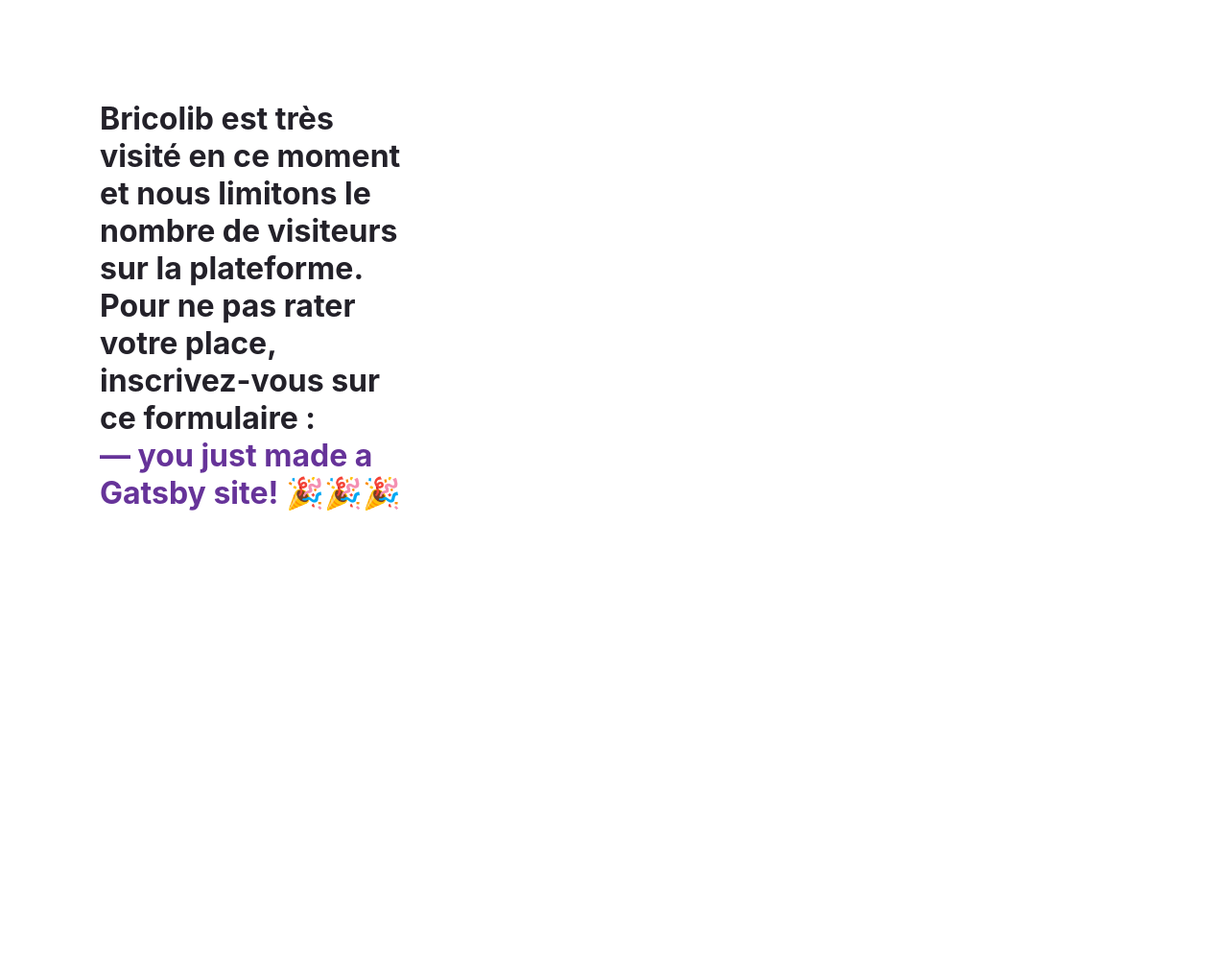
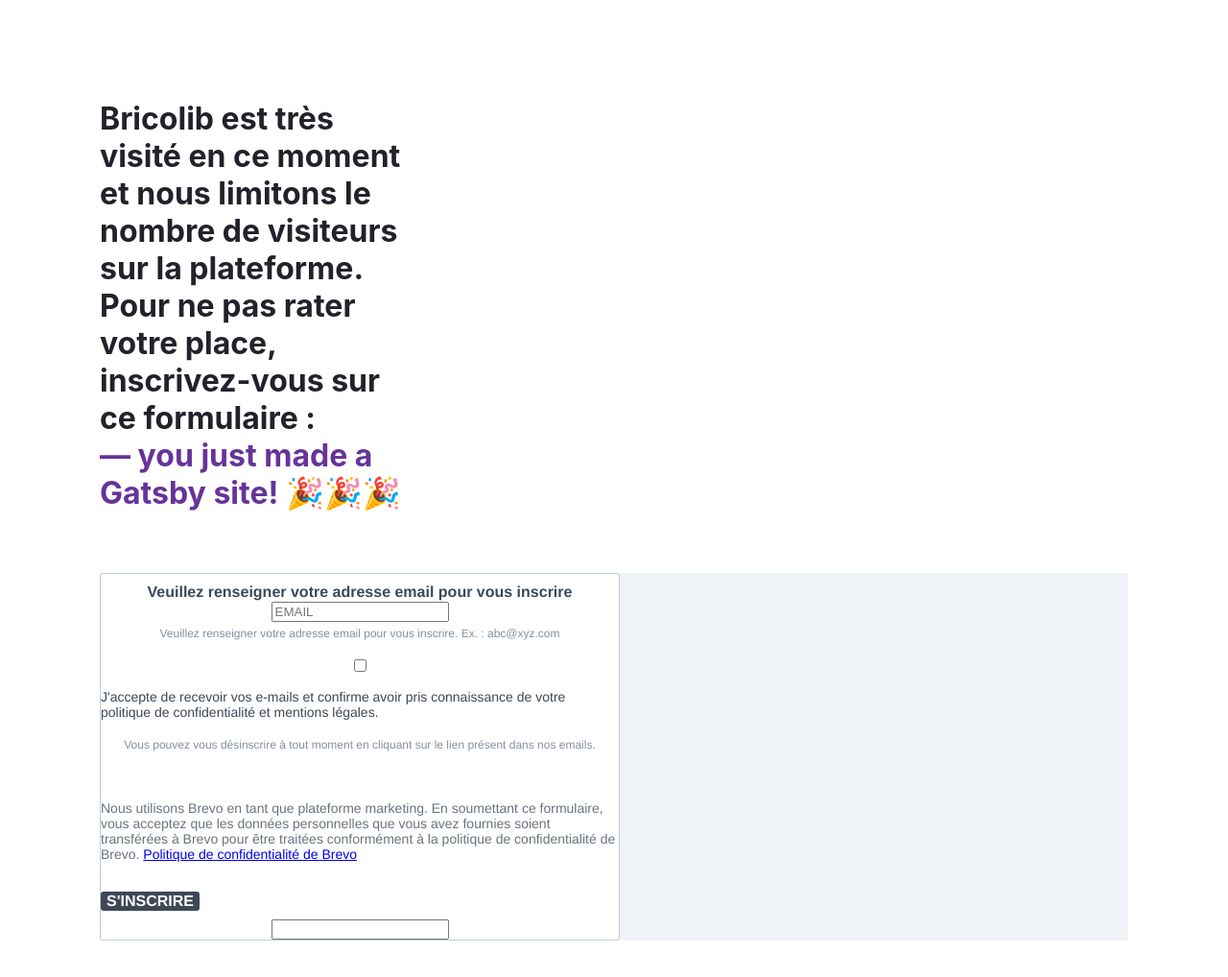
Before and after one commit to jblg56/waiting, a Gatsby site: page / in a window 1280 px wide. Shown: the whole page at 96% size. Before the commit the page ends 800 px from the top, so only its background shows below. Built offline with nearby package versions, Linux system fonts and the light colour scheme; Gatsby itself is replaced by a stand-in of ours.

Commit message:
Update index.js

```diff
--- a/src/pages/index.js
+++ b/src/pages/index.js
@@ -42,7 +42,85 @@
         <br />
         <span style={headingAccentStyles}>— you just made a Gatsby site! 🎉🎉🎉</span>
       </h1>
-      {/* Votre contenu HTML va ici */}
+      {/* Début du formulaire Brevo */}
+      <div class="sib-form" style={{ textAlign: "center", backgroundColor: "#EFF2F7" }}>
+        <div id="sib-form-container" class="sib-form-container">
+          <div
+            id="sib-container"
+            class="sib-container--large sib-container--vertical"
+            style={{ textAlign: "center", backgroundColor: "rgba(255,255,255,1)", maxWidth: "540px", borderRadius: "3px", borderWidth: "1px", borderColor: "#C0CCD9", borderStyle: "solid" }}
+          >
+            <form id="sib-form" method="POST" action="URL_DE_VOTRE_FORMULAIRE">
+              <div style={{ padding: "8px 0" }}>
+                <div class="sib-input sib-form-block">
+                  <div class="form__entry entry_block">
+                    <div class="form__label-row ">
+                      <label class="entry__label" style={{ fontWeight: 700, textAlign: "left", fontSize: "16px", fontFamily: "Helvetica, sans-serif", color: "#3c4858" }} for="EMAIL" data-required="*">
+                        Veuillez renseigner votre adresse email pour vous inscrire
+                      </label>
+
+                      <div class="entry__field">
+                        <input class="input" type="text" id="EMAIL" name="EMAIL" autocomplete="off" placeholder="EMAIL" data-required="true" required />
+                      </div>
+                    </div>
+
+                    <label class="entry__error entry__error--primary" style={{ fontSize: "16px", textAlign: "left", fontFamily: "Helvetica, sans-serif", color: "#661d1d", backgroundColor: "#ffeded", borderRadius: "3px", borderColor: "#ff4949" }}></label>
+                    <label class="entry__specification" style={{ fontSize: "12px", textAlign: "left", fontFamily: "Helvetica, sans-serif", color: "#8390A4", textAlign: "left" }}>
+                      Veuillez renseigner votre adresse email pour vous inscrire. Ex. : abc@xyz.com
+                    </label>
+                  </div>
+                </div>
+              </div>
+              <div style={{ padding: "8px 0" }}>
+                <div class="sib-optin sib-form-block">
+                  <div class="form__entry entry_mcq">
+                    <div class="form__label-row ">
+                      <div class="entry__choice" style={{}}>
+                        <label>
+                          <input type="checkbox" class="input_replaced" value="1" id="OPT_IN" name="OPT_IN" />
+                          <span class="checkbox checkbox_tick_positive" style={{ marginLeft: "" }}></span>
+                          <span style={{ fontSize: "14px", textAlign: "left", fontFamily: "Helvetica, sans-serif", color: "#3C4858", backgroundColor: "transparent" }}>
+                            <p>J'accepte de recevoir vos e-mails et confirme avoir pris connaissance de votre politique de confidentialité et mentions légales.</p>
+                          </span>
+                        </label>
+                      </div>
+                    </div>
+                    <label class="entry__error entry__error--primary" style={{ fontSize: "16px", textAlign: "left", fontFamily: "Helvetica, sans-serif", color: "#661d1d", backgroundColor: "#ffeded", borderRadius: "3px", borderColor: "#ff4949" }}></label>
+                    <label class="entry__specification" style={{ fontSize: "12px", textAlign: "left", fontFamily: "Helvetica, sans-serif", color: "#8390A4", textAlign: "left" }}>
+                      Vous pouvez vous désinscrire à tout moment en cliquant sur le lien présent dans nos emails.
+                    </label>
+                  </div>
+                </div>
+              </div>
+              <div style={{ padding: "8px 0" }}>
+                <div class="sib-form__declaration" style={{ direction: "ltr" }}>
+                  <div class="declaration-block-icon">
+                    <svg class="icon__SVG" width="0" height="0" version="1.1" xmlns="http://www.w3.org/2000/svg">
+                      {/* Votre SVG */}
+                    </svg>
+                  </div>
+                  <div style={{ fontSize: "14px", textAlign: "left", fontFamily: "Helvetica, sans-serif", color: "#687484", backgroundColor: "transparent" }}>
+                    <p>
+                      Nous utilisons Brevo en tant que plateforme marketing. En soumettant ce formulaire, vous acceptez que les données personnelles que vous avez fournies soient transférées à Brevo pour être traitées conformément à la politique de confidentialité de Brevo. <a href="https://www.brevo.com/fr/legal/privacypolicy/" target="_blank">Politique de confidentialité de Brevo</a>
+                    </p>
+                  </div>
+                </div>
+              </div>
+              <div style={{ padding: "8px 0" }}>
+                <div class="sib-form-block" style={{ textAlign: "left" }}>
+                  <button class="sib-form-block__button sib-form-block__button-with-loader" style={{ fontSize: "16px", textAlign: "left", fontWeight: 700, fontFamily: "Helvetica, sans-serif", color: "#FFFFFF", backgroundColor: "#3E4857", borderRadius: "3px", borderWidth: "0px" }} form="sib-form" type="submit">
+                    S'INSCRIRE
+                  </button>
+                </div>
+              </div>
+              <input type="text" name="email_address_check" value="" class="input--hidden" />
+              <input type="hidden" name="locale" value="fr" />
+              <input type="hidden" name="webform_id" value="webform_id" />
+            </form>
+          </div>
+        </div>
+      </div>
+      {/* Fin du formulaire Brevo */}
     </main>
   )
 }
```
